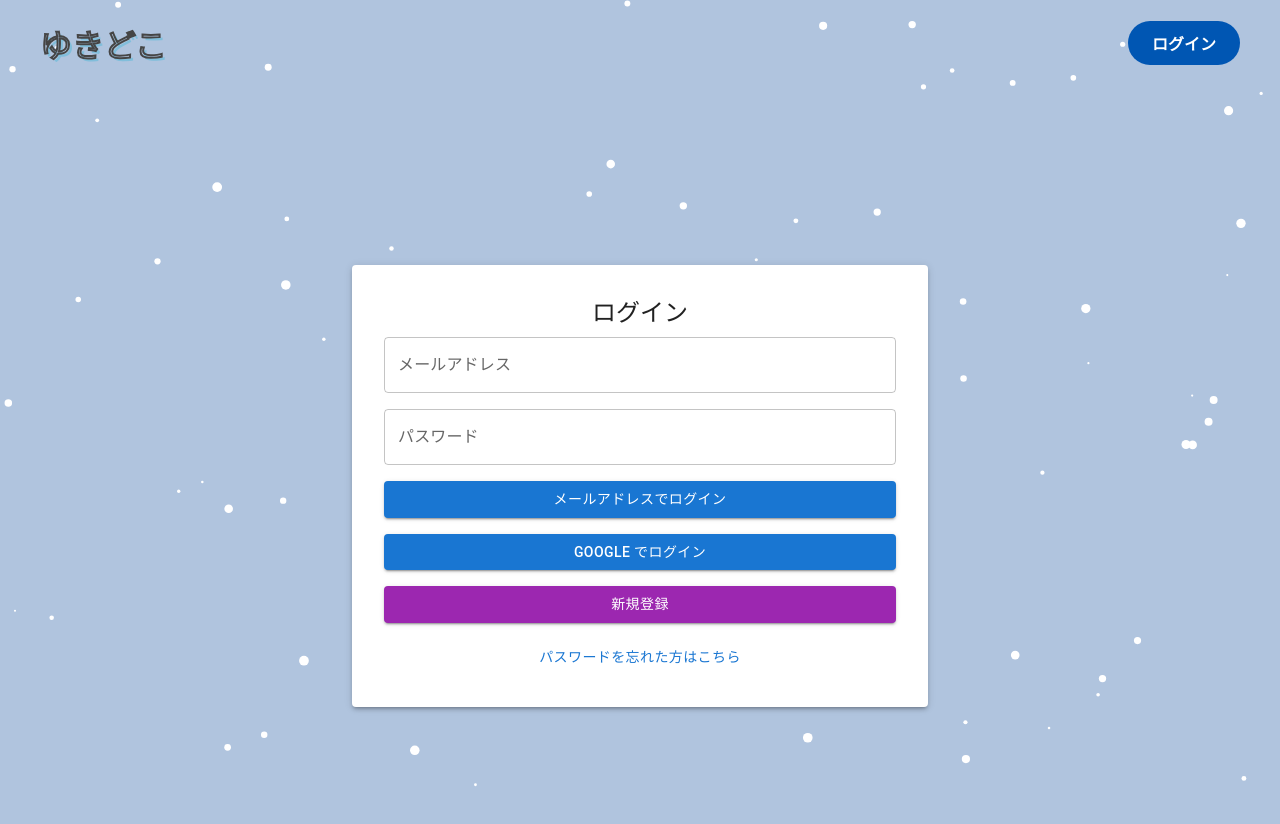
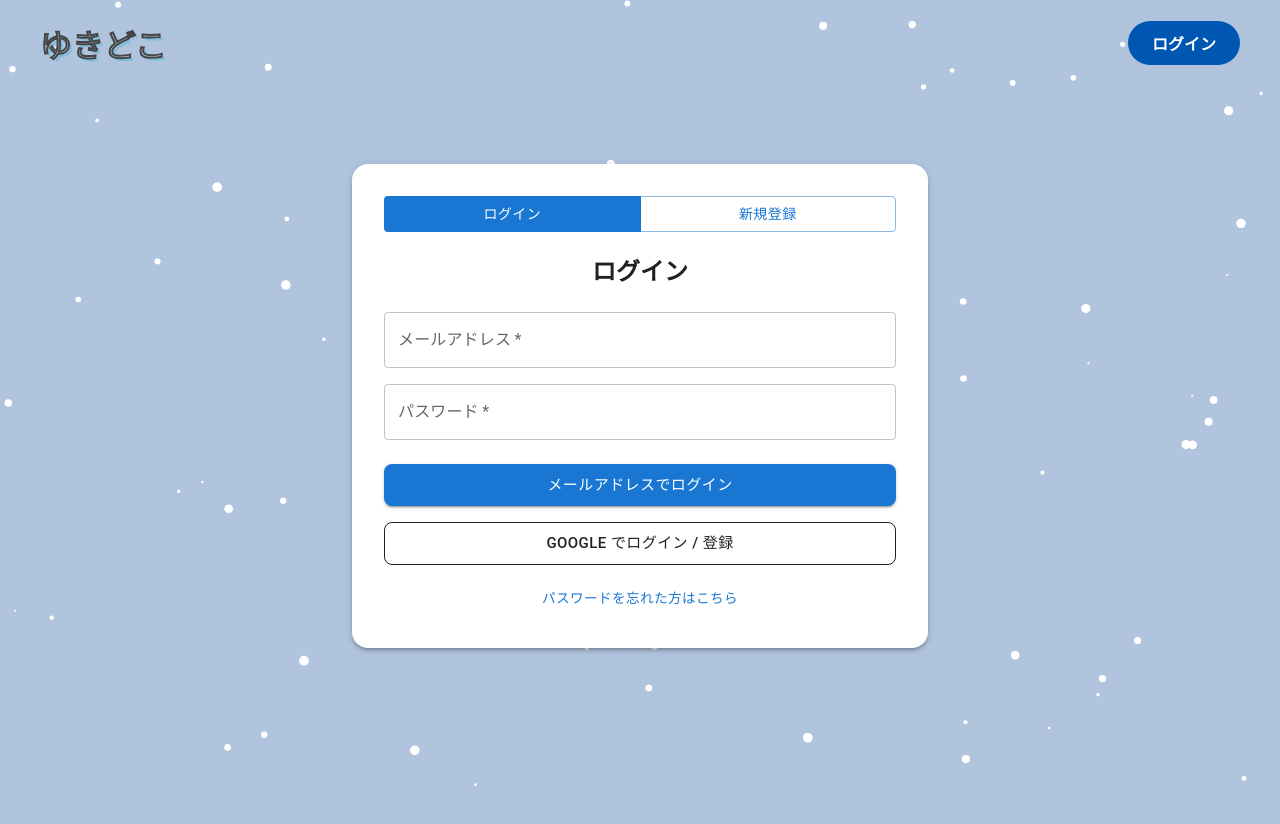
Before and after one commit to novice1248/yukidoko, a React (Vite) app: page /yukidoko/login in a window 1280 px wide. Shown: the top 824 px of the page. After the commit the page ends 800 px from the top, so only its background shows below. Built offline with nearby package versions, Linux system fonts and the light colour scheme; no server answers.

Commit message:
マップ上で誰がピンを打ったかわかるように．ピンを打てない制約を微修正．ログイン画面と新規登録画面を統一．

```diff
--- a/src/App.tsx
+++ b/src/App.tsx
@@ -3,7 +3,7 @@ import Home from "./pages/Home";
 import NotLogin from "./pages/NotLogin";
 import GoogleMapAPI from "./pages/GoogleMap";
 import { Login } from "./pages/Login";
-import Auth from "./pages/Auth";
+//import Auth from "./pages/Auth";
 import Logout from "./pages/Logout";
 import Logined from "./pages/Logined";
 import Snowfall from "./Snowfall";
@@ -76,7 +76,7 @@ function App() {
           {/* 認証状態を渡す */}
           <Route path="/home" element={<Home isAuthenticated={isAuthenticated} />} />
           <Route path="/login" element={<Login />} />
-          <Route path="/auth" element={<Auth />} />
+          {/* <Route path="/auth" element={<Auth />} /> */}
           <Route path="/NotLogin" element={<NotLogin />} />
           <Route path="/Logout" element={<Logout />} />
           <Route path="/Search" element={<GoogleMapAPI />} />
--- a/src/pages/Login.tsx
+++ b/src/pages/Login.tsx
@@ -1,6 +1,6 @@
 import React, { useEffect, useState } from "react";
 import { useNavigate } from "react-router-dom";
-import { initializeApp, getApps } from "firebase/app";
+import { getApps, initializeApp } from "firebase/app";
 import {
     GoogleAuthProvider,
     User,
@@ -8,6 +8,8 @@ import {
     onAuthStateChanged,
     signInWithPopup,
     signInWithEmailAndPassword,
+    createUserWithEmailAndPassword, // 👈 新規登録用の関数を追加
+    updateProfile,                  // 👈 登録時に初期の表示名をセットするため追加
 } from "firebase/auth";
 import {
     Box,
@@ -19,6 +21,7 @@ import {
     Paper,
     Snackbar,
     Alert,
+    ButtonGroup,
 } from "@mui/material";
 
 // Firebase 設定 (環境変数から取得)
@@ -34,13 +37,17 @@ const firebaseConfig = {
 
 // Firebase アプリの初期化 (重複防止)
 const app = getApps().length === 0 ? initializeApp(firebaseConfig) : getApps()[0];
-
 const auth = getAuth(app);
 
 export const Login: React.FC = () => {
     const [, setUser] = useState<User | null>(null);
     const [email, setEmail] = useState("");
     const [password, setPassword] = useState("");
+    const [displayName, setDisplayName] = useState(""); // 👈 新規登録用の表示名ステート
+
+    // 💡 現在のモードを管理 ("login" または "register")
+    const [mode, setMode] = useState<"login" | "register">("login");
+
     const navigate = useNavigate();
     const [open, setOpen] = useState(false);
     const [alertMessage, setAlertMessage] = useState("");
@@ -51,23 +58,24 @@ export const Login: React.FC = () => {
         switch (errorCode) {
             // メール・パスワード認証のエラー
             case "auth/user-not-found":
-            case "auth/invalid-email": // メールアドレスの形式が正しくない場合など
+            case "auth/wrong-password":
+            case "auth/invalid-credential":
                 return "メールアドレスまたはパスワードが間違っています。";
-            case "auth/wrong-password":
-            case "auth/invalid-credential": // Firebase v10以降の統合されたエラーコード
-                return "メールアドレスまたはパスワードが間違っています。";
+            case "auth/invalid-email":
+                return "メールアドレスの形式が正しくありません。";
+            case "auth/email-already-in-use":
+                return "このメールアドレスはすでに登録されています。";
+            case "auth/weak-password":
+                return "パスワードは6文字以上で入力してください。";
             case "auth/too-many-requests":
-                return "何度もログインに失敗したため、アカウントが一時的にロックされています。しばらく経ってから再度お試しください。";
+                return "何度も失敗したためアカウントが一時ロックされています。しばらく経ってから再度お試しください。";
 
             // Googleポップアップのエラー
             case "auth/popup-closed-by-user":
                 return "ログインポップアップが閉じられました。もう一度お試しください。";
-            case "auth/cancelled-popup-request":
-                return "認証リクエストがキャンセルされました。";
 
-            // 共通・その他
             default:
-                return "ログインに失敗しました。時間をおいて再度お試しください。";
+                return "認証に失敗しました。時間をおいて再度お試しください。";
         }
     };
 
@@ -75,44 +83,66 @@ export const Login: React.FC = () => {
         const unsubscribe = onAuthStateChanged(auth, (currentUser) => {
             setUser(currentUser);
             if (currentUser) {
-                setAlertMessage("ログインが完了しました。"); // ログイン完了メッセージ
+                setAlertMessage(mode === "login" ? "ログインしました。" : "アカウントを作成しました！");
                 setAlertSeverity("success");
                 setOpen(true);
-                // 画面遷移を少し遅らせることで、ログイン成功のポップアップをユーザーに見せる
+                // ポップアップを見せるために1秒待って遷移
                 setTimeout(() => {
-                    navigate("/Logined"); // リダイレクト
+                    navigate("/Logined");
                 }, 1000);
             }
         });
 
         return () => unsubscribe();
-    }, [navigate]);
+    }, [navigate, mode]);
 
     // Googleログイン
-    const signIn = async () => {
+    const signInWithGoogle = async () => {
         const provider = new GoogleAuthProvider();
-        // 毎回アカウント選択画面を表示
         provider.setCustomParameters({ prompt: 'select_account' });
 
         try {
-            const result = await signInWithPopup(auth, provider);
-            console.log("ログイン成功: ", result.user);
+            await signInWithPopup(auth, provider);
         } catch (error: any) {
-            console.error("ログインエラー: ", error);
-            // 日本語エラーメッセージをセットしてポップアップを表示
+            console.error("Google認証エラー: ", error);
             setAlertMessage(getErrorMessage(error.code));
             setAlertSeverity("error");
             setOpen(true);
         }
     };
 
-    // メールアドレスログイン
-    const signInWithEmail = async () => {
+    // メールアドレスでの処理（ログイン or 新規登録をスイッチ）
+    const handleEmailAuth = async () => {
+        if (!email || !password) {
+            setAlertMessage("メールアドレスとパスワードを入力してください。");
+            setAlertSeverity("error");
+            setOpen(true);
+            return;
+        }
+
         try {
-            await signInWithEmailAndPassword(auth, email, password);
+            if (mode === "login") {
+                // 🔓 ログイン処理
+                await signInWithEmailAndPassword(auth, email, password);
+            } else {
+                // 📝 新規登録処理
+                if (!displayName.trim()) {
+                    setAlertMessage("表示名（ニックネーム）を入力してください。");
+                    setAlertSeverity("error");
+                    setOpen(true);
+                    return;
+                }
+                // アカウント作成
+                const userCredential = await createUserWithEmailAndPassword(auth, email, password);
+                // 作成と同時に、入力された表示名をユーザー情報に反映
+                if (userCredential.user) {
+                    await updateProfile(userCredential.user, {
+                        displayName: displayName
+                    });
+                }
+            }
         } catch (error: any) {
             console.error(error);
-            // 日本語エラーメッセージをセットしてポップアップを表示
             setAlertMessage(getErrorMessage(error.code));
             setAlertSeverity("error");
             setOpen(true);
@@ -120,35 +150,59 @@ export const Login: React.FC = () => {
     };
 
     const handleClose = (_event?: React.SyntheticEvent | Event, reason?: string) => {
-        if (reason === 'clickaway') {
-            return;
-        }
+        if (reason === 'clickaway') return;
         setOpen(false);
-    };
-
-    const handleRegisterClick = () => {
-        navigate("/Auth");
-    };
-
-    const handlePasswordResetClick = () => {
-        navigate("/ResetLogin");
     };
 
     return (
         <Container>
-            <Grid container justifyContent="center" alignItems="center" sx={{ minHeight: "100vh" }}>
+            <Grid container justifyContent="center" alignItems="center" sx={{ minHeight: "80vh" }}>
                 <Grid item xs={12} sm={8} md={6}>
-                    <Paper elevation={3} sx={{ padding: 4 }}>
-                        <Typography variant="h5" align="center" gutterBottom>
-                            ログイン
+                    <Paper elevation={3} sx={{ padding: 4, borderRadius: 4 }}>
+
+                        {/* 💡 ログインと新規登録を切り替えるタブ型のボタン */}
+                        <Box sx={{ display: 'flex', justifyContent: 'center', marginBottom: 3 }}>
+                            <ButtonGroup variant="outlined" fullWidth>
+                                <Button
+                                    variant={mode === "login" ? "contained" : "outlined"}
+                                    onClick={() => setMode("login")}
+                                >
+                                    ログイン
+                                </Button>
+                                <Button
+                                    variant={mode === "register" ? "contained" : "outlined"}
+                                    onClick={() => setMode("register")}
+                                >
+                                    新規登録
+                                </Button>
+                            </ButtonGroup>
+                        </Box>
+
+                        <Typography variant="h5" align="center" gutterBottom sx={{ fontWeight: 'bold', mb: 3 }}>
+                            {mode === "login" ? "ログイン" : "アカウント新規登録"}
                         </Typography>
+
                         <Box component="div" sx={{ display: 'flex', flexDirection: 'column', gap: 2 }}>
+
+                            {/* 💡 新規登録モードの時だけ表示名フィールドを出す */}
+                            {mode === "register" && (
+                                <TextField
+                                    label="表示名（ニックネーム）"
+                                    variant="outlined"
+                                    value={displayName}
+                                    onChange={(e) => setDisplayName(e.target.value)}
+                                    fullWidth
+                                    required
+                                />
+                            )}
+
                             <TextField
                                 label="メールアドレス"
                                 variant="outlined"
                                 value={email}
                                 onChange={(e) => setEmail(e.target.value)}
                                 fullWidth
+                                required
                             />
                             <TextField
                                 label="パスワード"
@@ -157,20 +211,24 @@ export const Login: React.FC = () => {
                                 value={password}
                                 onChange={(e) => setPassword(e.target.value)}
                                 fullWidth
+                                required
                             />
-                            <Button variant="contained" color="primary" onClick={signInWithEmail}>
-                                メールアドレスでログイン
+
+                            <Button variant="contained" color="primary" size="large" onClick={handleEmailAuth} sx={{ mt: 1, borderRadius: 2 }}>
+                                {mode === "login" ? "メールアドレスでログイン" : "この内容で新規登録"}
                             </Button>
-                            <Button variant="contained" color="primary" onClick={signIn}>
-                                Google でログイン
+
+                            <Button variant="outlined" color="inherit" size="large" onClick={signInWithGoogle} sx={{ borderRadius: 2 }}>
+                                Google でログイン / 登録
                             </Button>
-                            <Button variant="contained" color="secondary" onClick={handleRegisterClick}>
-                                新規登録
-                            </Button>
-                            <Button variant="text" color="primary" onClick={handlePasswordResetClick}>
-                                パスワードを忘れた方はこちら
-                            </Button>
+
+                            {mode === "login" && (
+                                <Button variant="text" color="primary" onClick={() => navigate("/ResetLogin")} sx={{ fontSize: '0.85rem' }}>
+                                    パスワードを忘れた方はこちら
+                                </Button>
+                            )}
                         </Box>
+
                         <Snackbar open={open} autoHideDuration={3000} onClose={handleClose}>
                             <Alert onClose={handleClose} severity={alertSeverity} sx={{ width: '100%' }}>
                                 {alertMessage}
--- a/src/pages/Mypage.tsx
+++ b/src/pages/Mypage.tsx
@@ -1,11 +1,13 @@
 import { useState, useEffect } from "react";
 import { useNavigate } from "react-router-dom";
-import { getAuth, onAuthStateChanged, User } from "firebase/auth";
-import { Container, Typography, Button, CircularProgress, Paper, Box } from "@mui/material";
+import { getAuth, onAuthStateChanged, User, updateProfile } from "firebase/auth"; // updateProfileを追加
+import { Container, Typography, Button, CircularProgress, Paper, Box, TextField } from "@mui/material"; // TextFieldを追加
 
 const MyPage = () => {
   const [user, setUser] = useState<User | null>(null);
   const [loading, setLoading] = useState(true);
+  const [displayName, setDisplayName] = useState(""); // 表示名用のステート
+  const [isUpdating, setIsUpdating] = useState(false);
   const navigate = useNavigate();
   const auth = getAuth();
 
@@ -13,6 +15,7 @@ const MyPage = () => {
     const unsubscribe = onAuthStateChanged(auth, (currentUser) => {
       if (currentUser) {
         setUser(currentUser);
+        setDisplayName(currentUser.displayName || ""); // すでに設定されていればセット
       } else {
         navigate("/login");
       }
@@ -21,6 +24,23 @@ const MyPage = () => {
 
     return () => unsubscribe();
   }, [auth, navigate]);
+
+  // 表示名を保存する関数
+  const handleSaveProfile = async () => {
+    if (!auth.currentUser) return;
+    setIsUpdating(true);
+    try {
+      await updateProfile(auth.currentUser, {
+        displayName: displayName,
+      });
+      alert("表示名を更新しました！");
+    } catch (error) {
+      console.error("プロフィールの更新に失敗しました", error);
+      alert("更新に失敗しました。");
+    } finally {
+      setIsUpdating(false);
+    }
+  };
 
   if (loading) {
     return (
@@ -38,10 +58,30 @@ const MyPage = () => {
         <Typography variant="h4" gutterBottom>
           マイページ
         </Typography>
-        <Typography variant="body1" gutterBottom>
+
+        {/* 表示名（ニックネーム）設定用の入力欄を追加 */}
+        <Box mt={3} mb={3} display="flex" flexDirection="column" gap={2}>
+          <TextField
+            label="表示名（マップに公開されます）"
+            variant="outlined"
+            fullWidth
+            value={displayName}
+            onChange={(e) => setDisplayName(e.target.value)}
+          />
+          <Button
+            variant="contained"
+            color="success"
+            onClick={handleSaveProfile}
+            disabled={isUpdating}
+          >
+            {isUpdating ? "更新中..." : "表示名を保存する"}
+          </Button>
+        </Box>
+
+        <Typography variant="body1" gutterBottom style={{ color: "#666" }}>
           メールアドレス: {isGoogleLogin ? "Googleでログイン中" : user?.email || "登録されていません"}
         </Typography>
-        <Box mt={2}>
+        <Box mt={4}>
           {!isGoogleLogin && (
             <Button variant="contained" color="primary" onClick={() => navigate("/ResetLogin")} sx={{ m: 1 }}>
               パスワード再設定
```
Also changed, not shown: src/pages/GoogleMap.tsx (+23 -36 lines).
